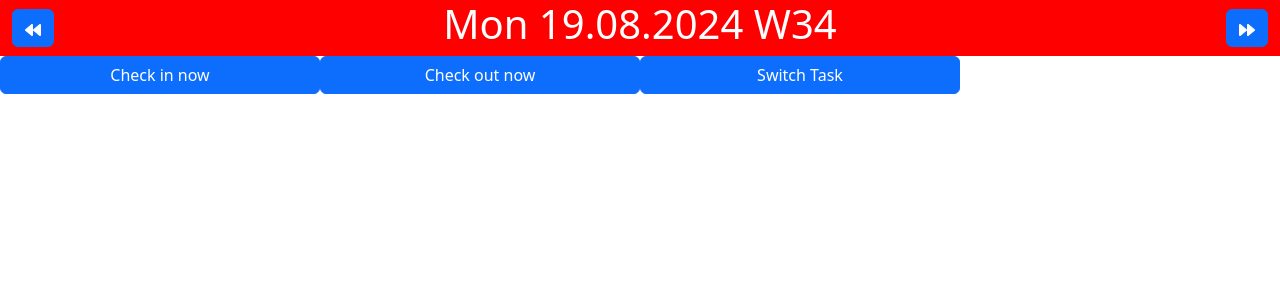
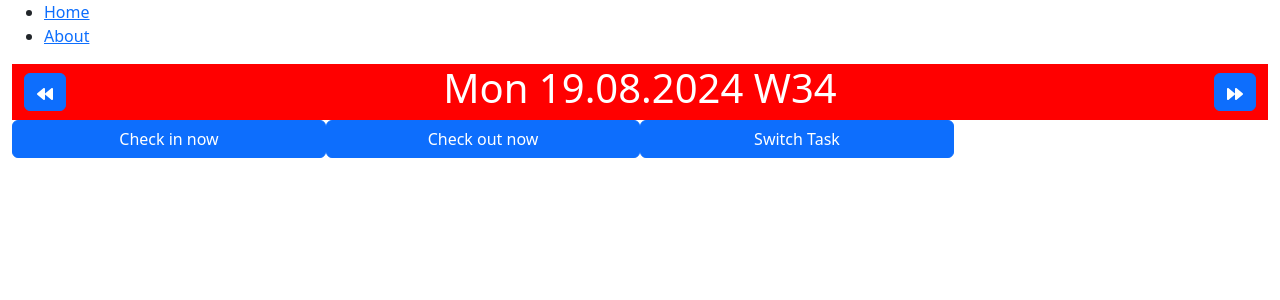
Before and after one commit to jumpingElephant/react-timesheet-pwa, a React (Create React App) app: page / in a window 1280 px wide. Shown: the top 300 px of the page. Built offline with nearby package versions, Linux system fonts and the light colour scheme.

Commit message:
Initial commit using AI to add React Router
Integrated React Router for navigation between Home and About pages. Removed the ExampleToast component and its associated logic from App.js. Adjusted the main layout to include navigation links and routing paths.

```diff
--- a/src/App.js
+++ b/src/App.js
@@ -1,7 +1,6 @@
 import React, {useState} from 'react';
 import './App.css';
-
-import Toast from 'react-bootstrap/Toast';
+import {BrowserRouter as Router, Link, Route, Routes} from 'react-router-dom';
 import Container from 'react-bootstrap/Container';
 import Button from 'react-bootstrap/Button';
 import ThemeProvider from "react-bootstrap/ThemeProvider";
@@ -9,30 +8,10 @@ import {Col, Row, Stack} from "react-bootstrap";
 import {format, getWeek} from 'date-fns';
 import {FaBackward, FaForward} from 'react-icons/fa';
 
-const ExampleToast = ({children}) => {
-    const [show, toggleShow] = useState(true);
-
-    return (
-        <>
-            {!show && <Button onClick={() => toggleShow(true)}>Show Toast</Button>}
-            <Toast show={show} onClose={() => toggleShow(false)}>
-                <Toast.Header>
-                    <strong className="mr-auto">React-Bootstrap</strong>
-                </Toast.Header>
-                <Toast.Body>{children}</Toast.Body>
-            </Toast>
-        </>
-    );
-};
-
-const App = () => {
+const Home = () => {
     const date = new Date();
     const [header, setHeader] = useState(`${format(date, "E dd.MM.yyyy")} W${getWeek(date)}`);
     return (
-        <ThemeProvider
-            breakpoints={['xxl', 'xl', 'lg', 'md', 'sm', 'xs']}
-            minBreakpoint="xs"
-        >
         <Container fluid className="align-items-center justify-content-center mw-100">
             <Row>
                 <Stack direction="horizontal" gap={3} className="App-header">
@@ -56,8 +35,42 @@ const App = () => {
                 </Stack>
             </Row>
         </Container>
+    );
+};
+
+const About = () => (
+    <div>
+        <h2>About</h2>
+        <p>This is the about page.</p>
+    </div>
+);
+
+const App = () => {
+    return (
+        <ThemeProvider
+            breakpoints={['xxl', 'xl', 'lg', 'md', 'sm', 'xs']}
+            minBreakpoint="xs"
+        >
+            <Router>
+                <Container fluid className="align-items-center justify-content-center mw-100">
+                    <nav>
+                        <ul>
+                            <li>
+                                <Link to="/">Home</Link>
+                            </li>
+                            <li>
+                                <Link to="/about">About</Link>
+                            </li>
+                        </ul>
+                    </nav>
+                    <Routes>
+                        <Route path="/" element={<Home/>}/>
+                        <Route path="/about" element={<About/>}/>
+                    </Routes>
+                </Container>
+            </Router>
         </ThemeProvider>
-    )
+    );
 };
 
 export default App;
```
Lines whose indentation alone changed are shown as unchanged.
